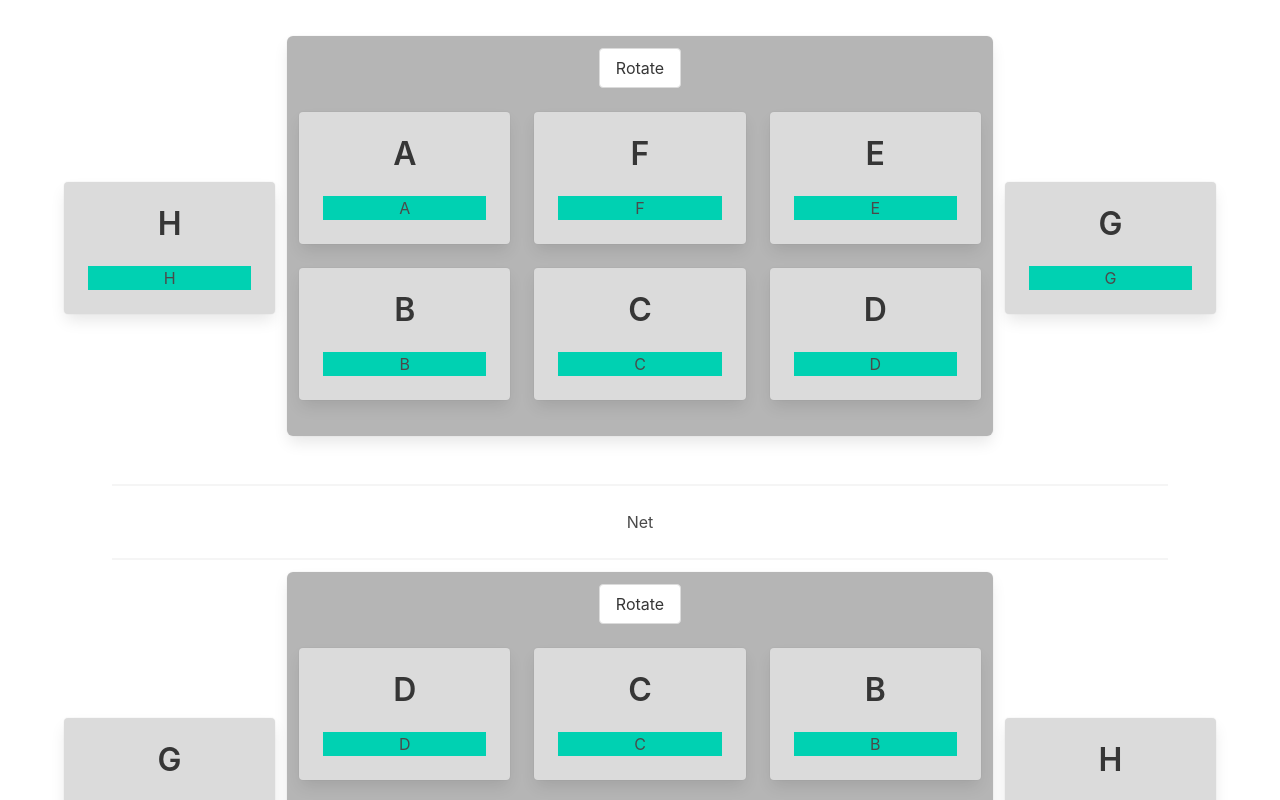
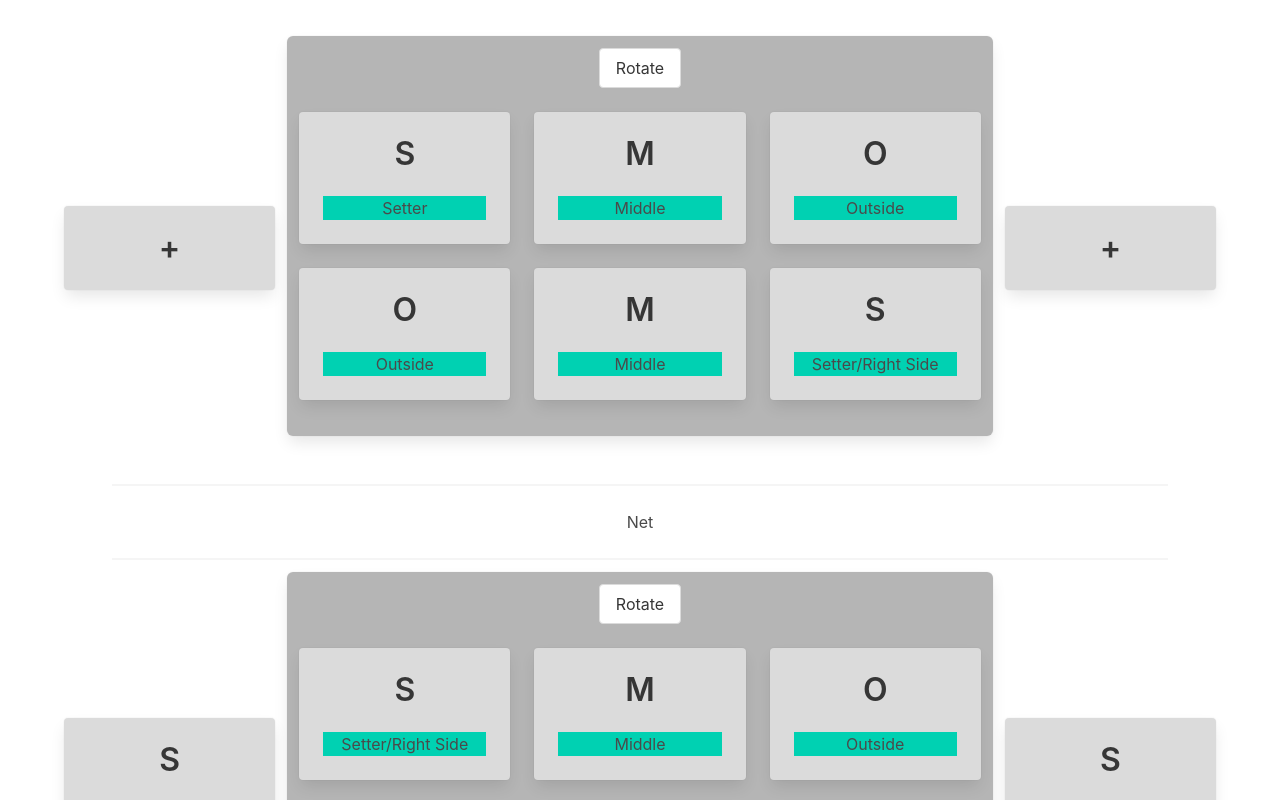
Before and after one commit to eugeneyng/lnp.app, a React (Create React App) app: page / in a window 1280 px wide. Shown: the top 800 px of the page. Built offline with nearby package versions, Linux system fonts and the light colour scheme.

Commit message:
prettier and better handling of subs and active

```diff
--- a/src/assets/defaults.json
+++ b/src/assets/defaults.json
@@ -1,69 +1,61 @@
 {
   "rivalPlayers": [
     {
-      "name": "H",
+      "name": "Setter",
       "position": 0
     },
     {
-      "name": "A",
+      "name": "Outside",
       "position": 1
     },
     {
-      "name": "B",
+      "name": "Middle",
       "position": 2
     },
     {
-      "name": "C",
+      "name": "Setter/Right Side",
       "position": 3
     },
     {
-      "name": "D",
+      "name": "Outside",
       "position": 4
     },
     {
-      "name": "E",
+      "name": "Middle",
       "position": 5
-    },
-    {
-      "name": "F",
-      "position": 6
-    },
-    {
-      "name": "G",
-      "position": 7
     }
   ],
   "friendlyPlayers": [
     {
-      "name": "H",
+      "name": "Sub",
       "position": 0
     },
     {
-      "name": "A",
+      "name": "Setter",
       "position": 1
     },
     {
-      "name": "B",
+      "name": "Outside",
       "position": 2
     },
     {
-      "name": "C",
+      "name": "Middle",
       "position": 3
     },
     {
-      "name": "D",
+      "name": "Setter/Right Side",
       "position": 4
     },
     {
-      "name": "E",
+      "name": "Outside",
       "position": 5
     },
     {
-      "name": "F",
+      "name": "Middle",
       "position": 6
     },
     {
-      "name": "G",
+      "name": "Sub",
       "position": 7
     }
   ]
--- a/src/components/volleyball.js
+++ b/src/components/volleyball.js
@@ -3,54 +3,119 @@ import * as React from "react";
 import defaults from "../assets/defaults.json";
 
 export function VolleyballRival() {
-
   var uniqueIDCounter = 0;
   function uniqueId() {
-    uniqueIDCounter += 1
+    uniqueIDCounter += 1;
     return uniqueIDCounter;
   }
 
   const [team, setTeam] = React.useState(defaults.rivalPlayers);
+  const [rightSubs, setRightSubs] = React.useState([]);
+  const [leftSubs, setLeftSubs] = React.useState([]);
   console.log(team);
+  console.log(rightSubs);
 
-  let rightsubs = [team[0]]
-  let rightside = [team[1], team[2]];
-  let middleide = [team[6], team[3]];
-  let leftside = [team[5], team[4]];
-  let leftsubs = [team[7]]
+  let leftSide = [team[4], team[3]];
+  let middle = [team[5], team[2]];
+  let rightSide = [team[0], team[1]];
 
   return (
     <div className="columns is-mobile is-vcentered">
       <div className="column is-one-fifth">
-        {rightsubs.map(createPlayerCard)}
+        {rightSubs.length
+          ? rightSubs.map(createPlayerCard)
+          : createAddPlayerCard("right")}
       </div>
       <div className="box has-background-grey-light column">
         <div className="has-text-centered">
           <div className="button">Rotate</div>
         </div>
         <div className="columns is-mobile is-vcentered">
-          <div className="column">
-            {rightside.map(createPlayerCard)}
-          </div>
-          <div className="column">
-            {middleide.map(createPlayerCard)}
-          </div>
-          <div className="column">
-            {leftside.map(createPlayerCard)}
-          </div>
+          <div className="column">{rightSide.map(createPlayerCard)}</div>
+          <div className="column">{middle.map(createPlayerCard)}</div>
+          <div className="column">{leftSide.map(createPlayerCard)}</div>
         </div>
       </div>
       <div className="column is-one-fifth">
-        {leftsubs.map(createPlayerCard)}
+        {leftSubs.length
+          ? leftSubs.map(createPlayerCard)
+          : createAddPlayerCard("left")}
+      </div>
+      <div className="modal" id="right-modal">
+        <div
+          className="modal-background"
+          onClick={() =>
+            document.querySelector("#right-modal").classList.toggle("is-active")
+          }
+        ></div>
+        <div className="modal-content">
+          <input
+            className="input"
+            type="text"
+            placeholder="New Player Name"
+            onBlur={(event) => {
+              rightSubs.push({ name: event.target.value, position: -1 }); // Position -1 tells us it is a right sub
+              setRightSubs([...rightSubs]);
+              document
+                .querySelector("#right-modal")
+                .classList.toggle("is-active");
+            }}
+            onKeyDown={(event) => allowKeyDown(event)}
+          ></input>
+        </div>
+      </div>
+      <div className="modal" id="left-modal">
+        <div
+          className="modal-background"
+          onClick={() =>
+            document.querySelector("#left-modal").classList.toggle("is-active")
+          }
+        ></div>
+        <div className="modal-content">
+          <input
+            className="input"
+            type="text"
+            placeholder="New Player Name"
+            onBlur={(event) => {
+              leftSubs.push({ name: event.target.value, position: -2 }); // Position -2 tells us it is a left sub
+              setLeftSubs([...leftSubs]);
+              document
+                .querySelector("#left-modal")
+                .classList.toggle("is-active");
+            }}
+            onKeyDown={(event) => allowKeyDown(event)}
+          ></input>
+        </div>
       </div>
     </div>
-  )
+  );
+
+  function createAddPlayerCard(side) {
+    return (
+      <div
+        className="card my-5 has-background-grey-lighter has-text-centered"
+        onClick={() => {
+          if (side == "right") {
+            document
+              .querySelector("#right-modal")
+              .classList.toggle("is-active");
+          } else {
+            document.querySelector("#left-modal").classList.toggle("is-active");
+          }
+        }}
+      >
+        <div className="card-content">
+          <div className="title">+</div>
+        </div>
+      </div>
+    );
+  }
 
   function createPlayerCard(player) {
-
-    let id = uniqueId()
+    let id = uniqueId();
     return (
-      <div className="card my-5 has-background-grey-lighter has-text-centered"
+      <div
+        className="card my-5 has-background-grey-lighter has-text-centered"
         draggable="true"
         id={player.position} // need this for event attributes
         key={id}
@@ -59,19 +124,19 @@ export function VolleyballRival() {
         onDrop={(event) => swap(event)}
       >
         <div className="card-content">
-          <div className="title">
-            {player.name.charAt(0)}
-          </div>
-          <p className="has-background-primary"
+          <div className="title">{player.name.charAt(0)}</div>
+          <p
+            className="has-background-primary"
             contentEditable="true"
             suppressContentEditableWarning="true"
             onBlur={(event) => overwritePlayer(event, player)}
-            onKeyDown={(event) => allowKeyDown(event)}>
+            onKeyDown={(event) => allowKeyDown(event)}
+          >
             {player.name}
           </p>
         </div>
       </div>
-    )
+    );
   }
 
   function allowDrop(event) {
@@ -87,8 +152,8 @@ export function VolleyballRival() {
 
   function overwritePlayer(event, player) {
     event.preventDefault();
-    let newName = event.target.innerHTML.replace("<br>", "")
-    player.name = newName
+    let newName = event.target.innerHTML.replace("<br>", "");
+    player.name = newName;
     setTeam([...team]);
   }
 
@@ -102,19 +167,22 @@ export function VolleyballRival() {
     let oldPosition = parseInt(event.dataTransfer.getData("text"), 10);
 
     let checkParent = parseInt(event.target.parentNode.getAttribute("id"), 10);
-    let checkGrandParent = parseInt(event.target.parentNode.parentNode.getAttribute("id"), 10);
+    let checkGrandParent = parseInt(
+      event.target.parentNode.parentNode.getAttribute("id"),
+      10
+    );
 
-    let newPosition
+    let newPosition;
     if (Number.isNaN(checkParent)) {
-      newPosition = checkGrandParent
+      newPosition = checkGrandParent;
     } else {
-      newPosition = checkParent
+      newPosition = checkParent;
     }
 
     let temp = team[oldPosition];
 
     team[oldPosition] = team[newPosition];
-    team[newPosition] = temp
+    team[newPosition] = temp;
 
     team[oldPosition].position = oldPosition;
     team[newPosition].position = newPosition;
@@ -124,21 +192,20 @@ export function VolleyballRival() {
 }
 
 export function VolleyballFriendly() {
-
   var uniqueIDCounter = 0;
   function uniqueId() {
-    uniqueIDCounter -= 1
+    uniqueIDCounter -= 1;
     return uniqueIDCounter;
   }
 
   const [team, setTeam] = React.useState(defaults.friendlyPlayers);
   console.log(team);
 
-  let rightsubs = [team[0]]
+  let rightsubs = [team[0]];
   let rightside = [team[2], team[1]];
   let middleide = [team[3], team[6]];
   let leftside = [team[4], team[5]];
-  let leftsubs = [team[7]]
+  let leftsubs = [team[7]];
 
   return (
     <div className="columns is-mobile is-vcentered">
@@ -150,27 +217,22 @@ export function VolleyballFriendly() {
           <div className="button">Rotate</div>
         </div>
         <div className="columns is-mobile is-vcentered">
-          <div className="column">
-            {leftside.map(createPlayerCard)}
-          </div>
-          <div className="column">
-            {middleide.map(createPlayerCard)}
-          </div>
-          <div className="column">
-            {rightside.map(createPlayerCard)}
-          </div>
+          <div className="column">{leftside.map(createPlayerCard)}</div>
+          <div className="column">{middleide.map(createPlayerCard)}</div>
+          <div className="column">{rightside.map(createPlayerCard)}</div>
         </div>
       </div>
       <div className="column is-one-fifth">
         {rightsubs.map(createPlayerCard)}
       </div>
     </div>
-  )
+  );
 
   function createPlayerCard(player) {
-    let id = uniqueId()
+    let id = uniqueId();
     return (
-      <div className="card my-5 has-background-grey-lighter has-text-centered"
+      <div
+        className="card my-5 has-background-grey-lighter has-text-centered"
         draggable="true"
         id={player.position} // need this for event attributes
         key={id}
@@ -179,19 +241,19 @@ export function VolleyballFriendly() {
         onDrop={(event) => swap(event)}
       >
         <div className="card-content">
-          <div className="title">
-            {player.name.charAt(0)}
-          </div>
-          <p className="has-background-primary"
+          <div className="title">{player.name.charAt(0)}</div>
+          <p
+            className="has-background-primary"
             contentEditable="true"
             suppressContentEditableWarning="true"
             onBlur={(event) => overwritePlayer(event, player)}
-            onKeyDown={(event) => allowKeyDown(event)}>
+            onKeyDown={(event) => allowKeyDown(event)}
+          >
             {player.name}
           </p>
         </div>
       </div>
-    )
+    );
   }
 
   function allowDrop(event) {
@@ -207,8 +269,8 @@ export function VolleyballFriendly() {
 
   function overwritePlayer(event, player) {
     event.preventDefault();
-    let newName = event.target.innerHTML.replace("<br>", "")
-    player.name = newName
+    let newName = event.target.innerHTML.replace("<br>", "");
+    player.name = newName;
     setTeam([...team]);
   }
 
@@ -222,19 +284,22 @@ export function VolleyballFriendly() {
     let oldPosition = parseInt(event.dataTransfer.getData("text"), 10);
 
     let checkParent = parseInt(event.target.parentNode.getAttribute("id"), 10);
-    let checkGrandParent = parseInt(event.target.parentNode.parentNode.getAttribute("id"), 10);
+    let checkGrandParent = parseInt(
+      event.target.parentNode.parentNode.getAttribute("id"),
+      10
+    );
 
-    let newPosition
+    let newPosition;
     if (Number.isNaN(checkParent)) {
-      newPosition = checkGrandParent
+      newPosition = checkGrandParent;
     } else {
-      newPosition = checkParent
+      newPosition = checkParent;
     }
 
     let temp = team[oldPosition];
 
     team[oldPosition] = team[newPosition];
-    team[newPosition] = temp
+    team[newPosition] = temp;
 
     team[oldPosition].position = oldPosition;
     team[newPosition].position = newPosition;
```
